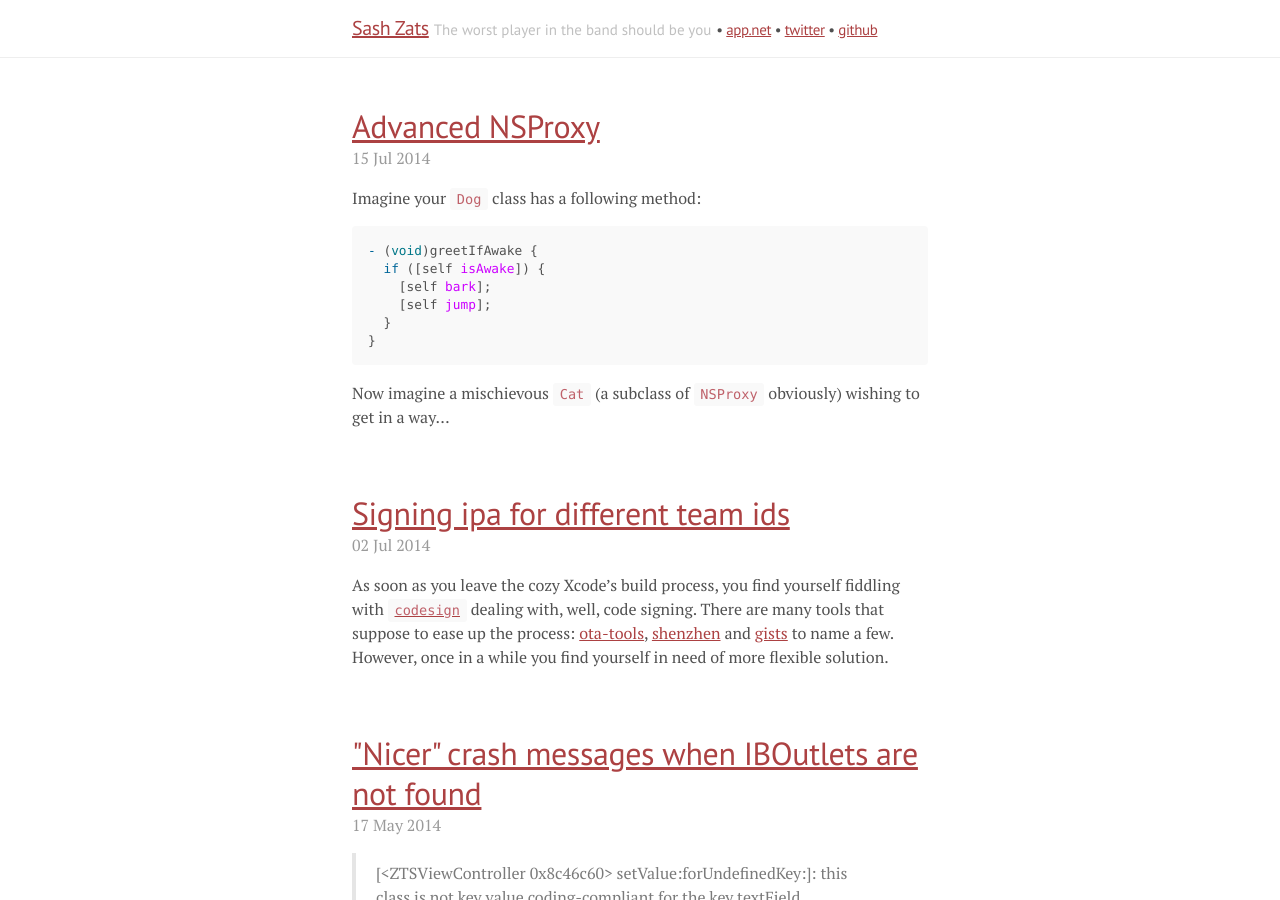
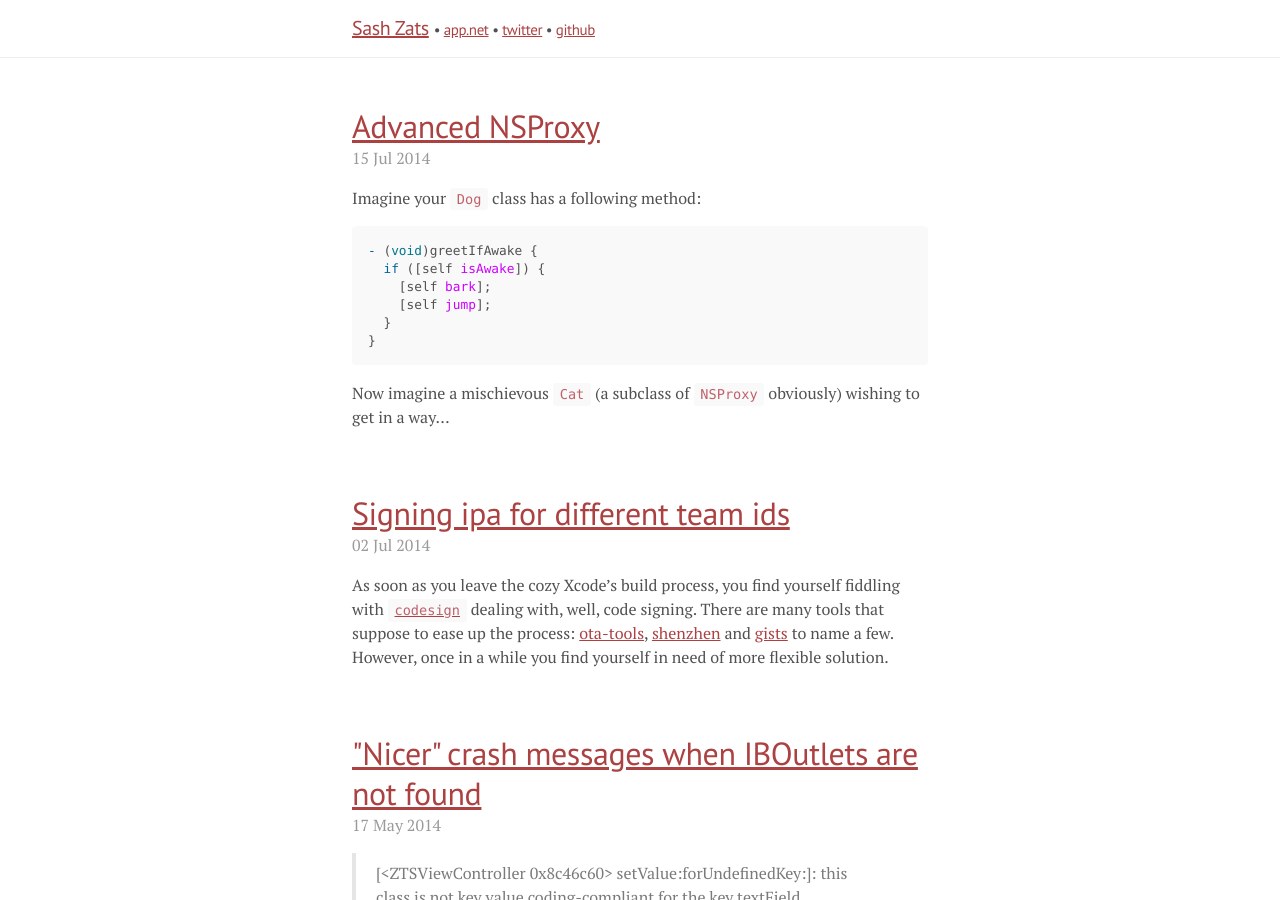
Before and after one commit to zats/zats.github.io, a Jekyll site: the page built from index.html, in a window 1280 px wide and 900 px high. Built offline with Jekyll 4.4.1, drawn with Linux system fonts in a browser that asks for light colours; Markdown is read by kramdown in place of the engine named in the settings; the list of posts is cut into pages by our own code.

Commit message:
Removed douchie tagline

```diff
--- a/_config.yml
+++ b/_config.yml
@@ -1,5 +1,5 @@
 title:                Sash Zats
-tagline:              'The worst player in the band should be you'
+tagline:              ''
 description:          'A reserved <a href="http://jekyllrb.com" target="_blank">Jekyll</a> theme that places the utmost gravity on content with a hidden drawer. Made by <a href="https://twitter.com/mdo" target="_blank">@mdo</a>.'
 url:                  http://zats.io
 
```
